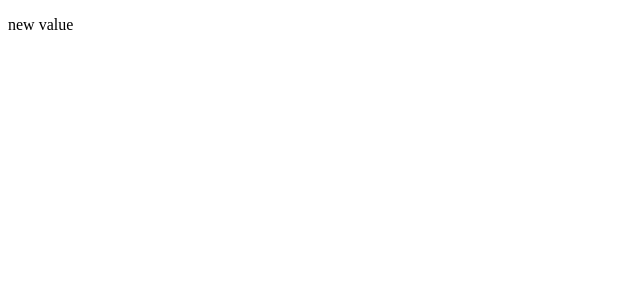
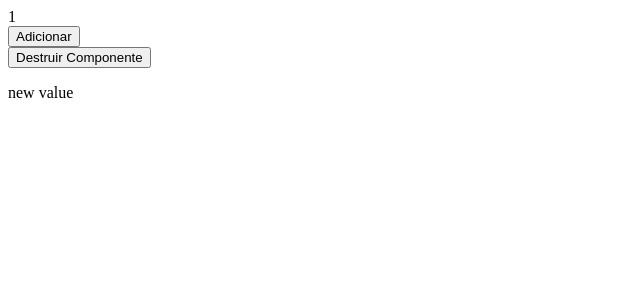
Before and after one commit to HelioRDF/Curso-de-Angular-2-v15, an Angular app in the folder meu-primeiro-projeto/: page / in a window 1280 px wide. Shown: the top 300 px of the page, without its empty margins (0-640 px from the left). Built offline with nearby package versions, Linux system fonts and the light colour scheme.

Commit message:
ngDocheck(), ngAfterContentInit(), ngAfterContentChecked(), ngAfterViewInit(), ngAfterViewChecked(), ngOnDestroy

```diff
--- a/meu-primeiro-projeto/src/app/app.component.ts
+++ b/meu-primeiro-projeto/src/app/app.component.ts
@@ -1,16 +1,45 @@
-import { Component, OnChanges, OnInit, SimpleChanges } from '@angular/core';
+import { AfterContentChecked, AfterContentInit, AfterViewChecked, AfterViewInit, Component, DoCheck, OnChanges, OnInit, SimpleChanges } from '@angular/core';
 
 @Component({
   selector: 'app-root',
   template: `
-<app-title title="Nova Msg"></app-title>
+  {{valor}}
+  <br>
+  <button (click)="adicionar()">Adicionar</button>
+  <br>
+  <button (click)="destruirComponente()">Destruir Componente</button>
+<app-title *ngIf="destruir" title="Nova Msg"></app-title>
 <router-outlet></router-outlet>`
 })
-export class AppComponent implements OnInit {
+export class AppComponent implements OnInit, DoCheck, AfterContentInit, AfterContentChecked, AfterViewInit, AfterViewChecked {
+  public valor: number = 1;
+  public destruir: boolean = true;
 
+  public adicionar(): number {
+    return this.valor += 1;
+  }
+
+  public destruirComponente() {
+    //this.destruir = false
+    this.destruir = !this.destruir
+  }
   ngOnInit(): void {
 
   }
-
+  ngDoCheck(): void {
+    console.log("ngDoCheck()")
+  }
+  ngAfterContentInit(): void {
+    console.log("ngAfterContentInit()")
+  }
+  ngAfterContentChecked(): void {
+    console.log("ngAfterContentChecked()")
+  }
+  ngAfterViewInit(): void {
+    console.log("ngDngAfterViewInit()")
+  }
+  ngAfterViewChecked(): void {
+    console.log("ngAfterViewChecked()")
+  }
 
 }
--- a/meu-primeiro-projeto/src/app/title/title.component.ts
+++ b/meu-primeiro-projeto/src/app/title/title.component.ts
@@ -1,13 +1,16 @@
-import { Component, Input, OnChanges, OnInit, SimpleChanges } from '@angular/core';
+import { Component, Input, OnChanges, OnDestroy, OnInit, SimpleChanges } from '@angular/core';
 
 @Component({
   selector: 'app-title',
   templateUrl: './title.component.html',
   styleUrls: ['./title.component.scss']
 })
-export class TitleComponent implements OnInit, OnChanges {
+export class TitleComponent implements OnInit, OnChanges, OnDestroy {
   @Input() public title: string = "Olá"
   constructor() { }
+  ngOnDestroy(): void {
+    console.log("ngOnDestroy")
+  }
 
   ngOnInit(): void {
     setTimeout(() => {
```
Also changed, not shown: 1 other file (tests, documents, lock files or other folders).
